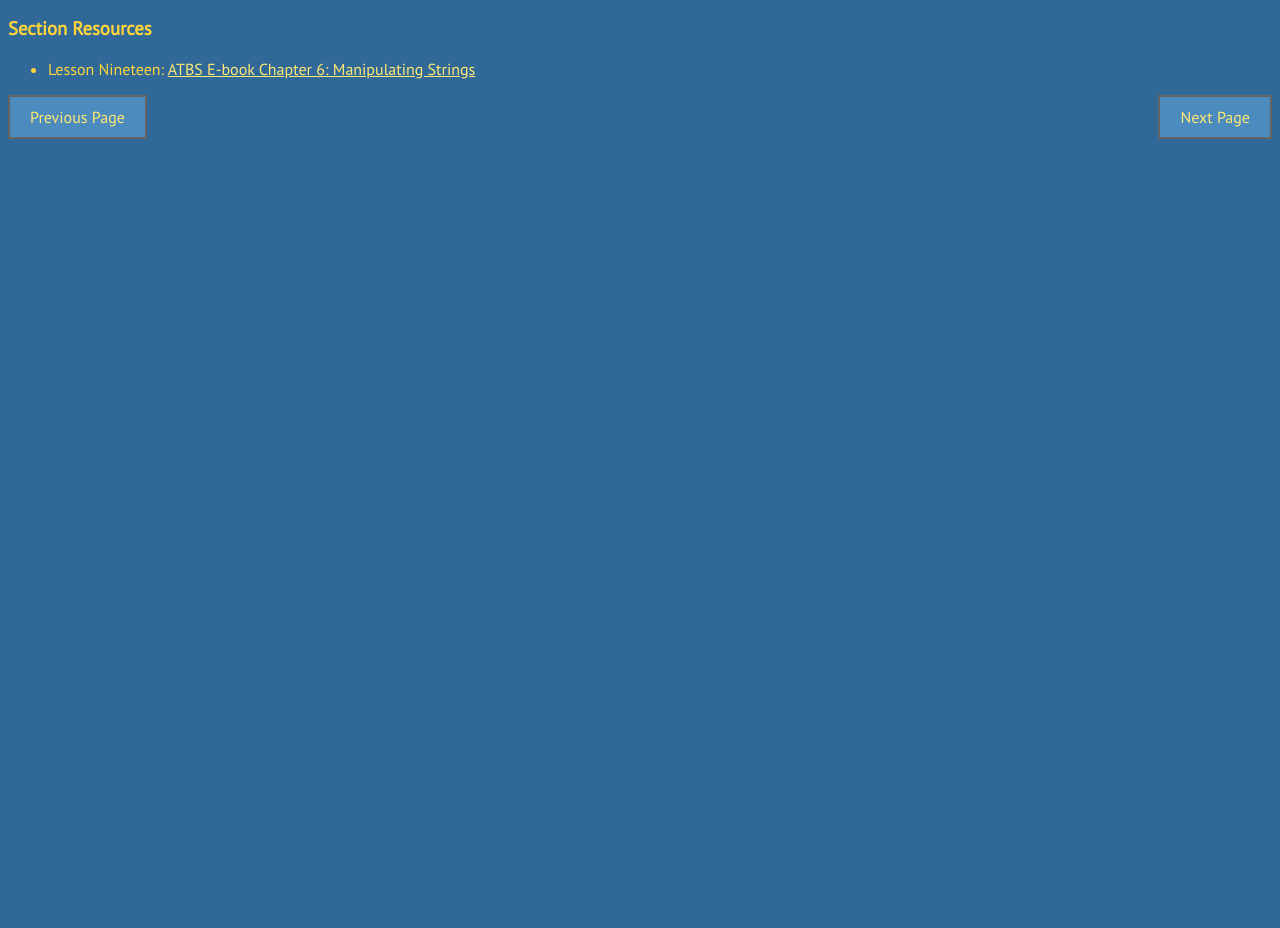
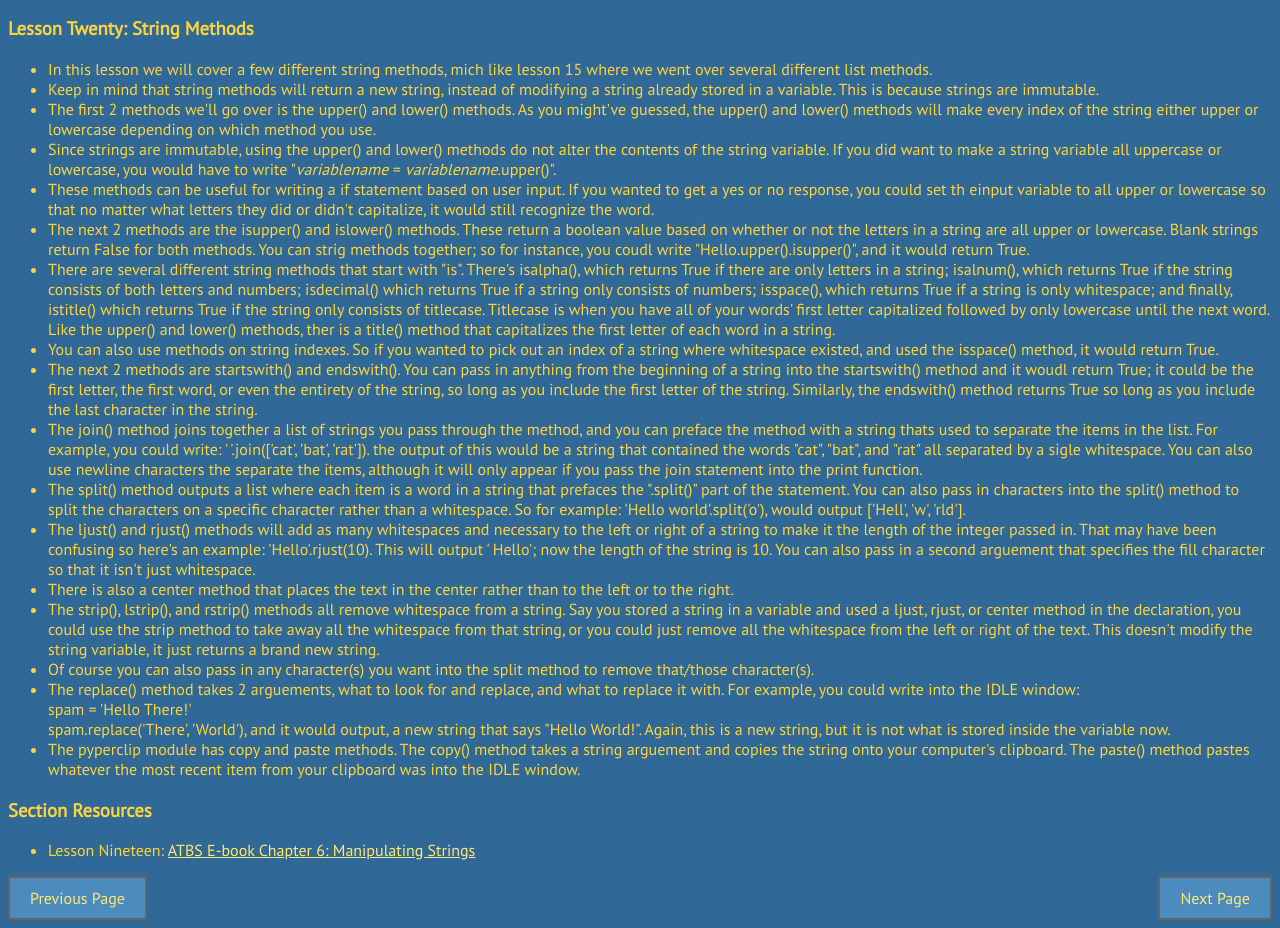
Before and after one commit to zemery02/ATBS_notes, a plain HTML site: page page8.html in a window 1280 px wide. Shown: the part 552-1480 px from the top of the page. Before the commit the page ends 800 px from the top, so only its background shows below. Drawn offline with Linux system fonts and the light colour scheme.

Commit message:
"Finished Lesson 20."

```diff
--- a/page8.html
+++ b/page8.html
@@ -37,6 +37,56 @@
           </li>
         </ul>
       </div>
+      <div id="L20">
+        <h3>Lesson Twenty: String Methods</h3>
+        <ul>
+          <li>In this lesson we will cover a few different string methods, mich like lesson 15 where we went over several different list methods.</li>
+          <li>Keep in mind that string methods will return a new string, instead of modifying a string already stored in a variable. This is because strings are immutable.</li>
+          <li>The first 2 methods we'll go over is the upper() and lower() methods. As you might've guessed, the upper() and lower() methods will make every index of the string either upper or lowercase depending
+              on which method you use.
+          </li>
+          <li>Since strings are immutable, using the upper() and lower() methods do not alter the contents of the string variable. If you did want to make a string variable all uppercase or
+              lowercase, you would have to write "<i>variablename</i> = <i>variablename</i>.upper()".
+          </li>
+          <li>These methods can be useful for writing a if statement based on user input. If you wanted to get a yes or no
+              response, you could set th einput variable to all upper or lowercase so that no matter what letters they did or didn't capitalize, it would still recognize the word.
+          </li>
+          <li>The next 2 methods are the isupper() and islower() methods. These return a boolean value based on whether or not the letters in a string are all upper or lowercase. Blank strings return False for both
+              methods. You can strig methods together; so for instance, you coudl write "Hello.upper().isupper()", and it would return True.
+          </li>
+          <li>There are several different string methods that start with "is". There's isalpha(), which returns True if there are only letters in a string; isalnum(), which returns True if the string consists of
+              both letters and numbers; isdecimal() which returns True if a string only consists of numbers; isspace(), which returns True if a string is only whitespace; and finally, istitle() which returns
+              True if the string only consists of titlecase. Titlecase is when you have all of your words' first letter capitalized followed by only lowercase until the next word. Like the upper() and lower()
+              methods, ther is a title() method that capitalizes the first letter of each word in a string.
+          </li>
+          <li>You can also use methods on string indexes. So if you wanted to pick out an index of a string where whitespace existed, and used the isspace() method, it would return True.</li>
+          <li>The next 2 methods are startswith() and endswith(). You can pass in anything from the beginning of a string into the startswith() method and it woudl return True; it could be the first letter, the first
+              word, or even the entirety of the string, so long as you include the first letter of the string. Similarly, the endswith() method returns True so long as you include the last character in the string.
+          </li>
+          <li>The join() method joins together a list of strings you pass through the method, and you can preface the method with a string thats used to separate the items in the list. For example, you could
+              write: ' '.join(['cat', 'bat', 'rat']). the output of this would be a string that contained the words "cat", "bat", and "rat" all separated by a sigle whitespace. You can also use newline characters
+              the separate the items, although it will only appear if you pass the join statement into the print function.
+          </li>
+          <li>The split() method outputs a list where each item is a word in a string that prefaces the ".split()" part of the statement. You can also pass in characters into the split() method to split the
+              characters on a specific character rather than a whitespace. So for example: 'Hello world'.split('o'), would output ['Hell', 'w', 'rld'].
+          </li>
+          <li>The ljust() and rjust() methods will add as many whitespaces and necessary to the left or right of a string to make it the length of the integer passed in. That may have been confusing so here's
+              an example: 'Hello'.rjust(10). This will output '     Hello'; now the length of the string is 10. You can also pass in a second arguement that specifies the fill character so that it isn't just whitespace.
+          </li>
+          <li>There is also a center method that places the text in the center rather than to the left or to the right.</li>
+          <li>The strip(), lstrip(), and rstrip() methods all remove whitespace from a string. Say you stored a string in a variable and used a ljust, rjust, or center method in the declaration, you could use the strip
+              method to take away all the whitespace from that string, or you could just remove all the whitespace from the left or right of the text. This doesn't modify the string variable, it just returns a brand
+              new string.
+          </li>
+          <li>Of course you can also pass in any character(s) you want into the split method to remove that/those character(s).</li>
+          <li>The replace() method takes 2 arguements, what to look for and replace, and what to replace it with. For example, you could write into the IDLE window:<br>spam = 'Hello There!'<br>
+              spam.replace('There', 'World'), and it would output, a new string that says "Hello World!". Again, this is a new string, but it is not what is stored inside the variable now.
+          </li>
+          <li>The pyperclip module has copy and paste methods. The copy() method takes a string arguement and copies the string onto your computer's clipboard. The paste() method pastes whatever the most recent item from
+              your clipboard was into the IDLE window.
+          </li>
+        </ul>
+      </div>
     </div>
     <div id="secResrc">
       <h3>Section Resources</h3>
```
